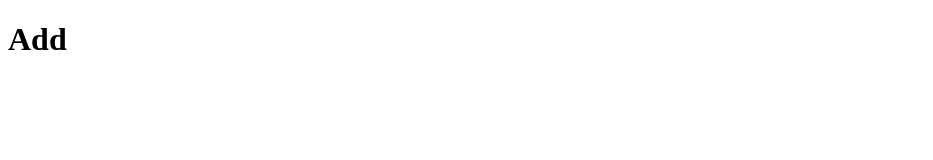
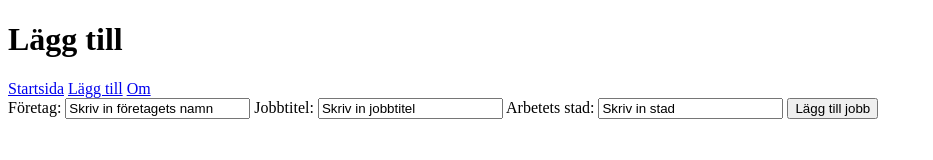
Before and after one commit to veppaan/backend2.2-vera, a website: page public/add.html in a window 1280 px wide. Shown: the whole page, without its empty margins (0-933 px from the left). Drawn offline with Linux system fonts and the light colour scheme.

Commit message:
Lägger in information i add.html

```diff
--- a/public/add.html
+++ b/public/add.html
@@ -3,10 +3,31 @@
 <head>
     <meta charset="UTF-8">
     <meta name="viewport" content="width=device-width, initial-scale=1.0">
-    <title>Add</title>
+    <title>Lägg till</title>
 </head>
 <body>
-    <h1>Add</h1>
+    <header>
+        <h1>Lägg till</h1>
+        <nav>
+            <a href="index.html">Startsida</a>
+            <a href="add.html">Lägg till</a>
+            <a href="about.html">Om</a>
+        </nav>
+        </header>
+        <section id="all-form">
+            <form id="form">
+                <label for="companyname">Företag:</label>
+                <input type="text" id="companyname" name="companyname" value="Skriv in företagets namn" required>
+
+                <label for="jobtitle">Jobbtitel:</label>
+                <input type="text" id="jobtitle" name="jobtitle" value="Skriv in jobbtitel" required>
+
+                <label for="location">Arbetets stad:</label>
+                <input type="text" id="location" name="location" value="Skriv in stad" required>
+
+                <button id="submit">Lägg till jobb</button>
+            </form>
+        </section>
 
 </body>
 </html>
```
Also changed, not shown: public/about.html (+9 -2 lines).
